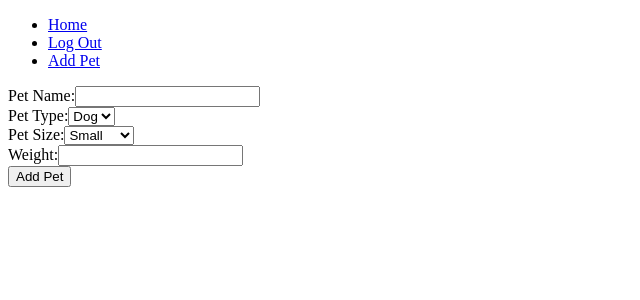
After one commit to Juandtorres23/specializations_capstone, a Flask app: page /add_pet in a window 1280 px wide. The commit adds this page. Shown: the top 300 px of the page, without its empty margins (0-640 px from the left). Run offline with Flask 2, Linux system fonts and the light colour scheme; the visitor is signed in with stand-in values (Sample User, id 1).

Commit message:
Added add pet view and functioning form

```diff
--- a/app.py
+++ b/app.py
@@ -1,7 +1,7 @@
 from myproject import app, db, connect_to_db
 from flask import render_template, redirect, request, url_for, flash, abort
-from flask_login import login_user, login_required, logout_user
-from myproject.model import User
+from flask_login import login_user, login_required, logout_user, current_user
+from myproject.model import User, Pet, Service
 from myproject.forms import LoginForm, RegistrationForm, AddPetForm, AddServiceForm
 
 @app.route('/')
@@ -64,6 +64,25 @@ def register():
             flash('Username already in use!')
     return render_template('register.html', form=form)
 
+@app.route('/add_pet', methods = ['GET', 'POST'])
+@login_required
+def add_pet():
+    form = AddPetForm()
+
+    if form.validate_on_submit():
+        pet = Pet(name=form.name.data,
+                    pet_type=form.pet_type.data,
+                    size=form.size.data,
+                    weight=form.weight.data,
+                    user_id=current_user.id)
+
+        db.session.add(pet)
+        db.session.commit()
+        flash('Pet added!')
+        return redirect(url_for('add_pet'))
+
+    return render_template('add_pet.html', form=form)
+
 
 if __name__ == '__main__':
     connect_to_db(app)
--- a/myproject/__init__.py
+++ b/myproject/__init__.py
@@ -17,8 +17,6 @@ def connect_to_db(flask_app):
     flask_app.config['SQLALCHEMY_TRACK_MODIFICATIONS'] = False
     db.app = flask_app
     db.init_app(flask_app)
-    db.drop_all()
-    db.create_all()
 
 login_manager.init_app(app)
 login_manager.login_view = 'login'
--- a/myproject/forms.py
+++ b/myproject/forms.py
@@ -7,7 +7,7 @@
 
 
 class AddPetForm(FlaskForm):
-    pet_name = StringField('Pet Name:', validators = [DataRequired()])
+    name = StringField('Pet Name:', validators = [DataRequired()])
     pet_type = SelectField('Pet Type:',
                             choices=[('dog', 'Dog'), ('cat', 'Cat')],
                             validators=[DataRequired()])
--- a/myproject/model.py
+++ b/myproject/model.py
@@ -14,7 +14,7 @@ class User(db.Model, UserMixin):
     email = db.Column(db.String(64), unique = True, index = True, nullable = False)
     username = db.Column(db.String(64), unique = True, nullable = False)
     password_hash = db.Column(db.String(255), nullable = False)
-    phone = db.Column(db.Integer, nullable = False)
+    phone = db.Column(db.String, nullable = False)
 
     pet = db.relationship("Pet", backref = "users", uselist = False)
 
@@ -44,18 +44,19 @@ class Pet(db.Model):
     size = db.Column(db.String(255), nullable = False)
     weight = db.Column(db.Float, nullable = False)
 
-    user_id = db.Column(db.Integer, db.ForeignKey('users.id'), nullable = True)
+    user_id = db.Column(db.Integer, db.ForeignKey('users.id'), nullable = False)
 
     service = db.relationship("Service", backref = "pet", lazy = 'dynamic')
 
     def get_services(self):
         return Service.query.filter_by(pet_id=self.id).all()
 
-    def __init__(self, name, pet_type, size, weight):
+    def __init__(self, name, pet_type, size, weight, user_id):
         self.name = name
         self.pet_type = pet_type
         self.size = size
         self.weight = weight
+        self.user_id = user_id
 
     def __repr__(self):
         return f"{self.name} a {self.pet_type} was added!"
--- /dev/null
+++ b/myproject/templates/add_pet.html
@@ -0,0 +1,12 @@
+{% extends  "base.html" %}
+{% block content %}
+    <form method="post">
+        {{form.hidden_tag()}}
+        {{form.name.label}}{{form.name()}}<br>
+        {{form.pet_type.label}}{{form.pet_type()}}<br>
+        {{form.size.label}}{{form.size()}}<br>
+        {{form.weight.label}}{{form.weight()}}<br>
+        {{form.submit()}}
+    </form>
+
+{% endblock %}
--- a/myproject/templates/base.html
+++ b/myproject/templates/base.html
@@ -14,6 +14,8 @@
         {% if current_user.is_authenticated %}
 
         <li><a href="{{url_for('logout')}}"> Log Out </a></li>
+        <li><a href="{{url_for('add_pet')}}"> Add Pet </a></li>
+
 
         {% else %}
 
@@ -22,10 +24,14 @@
 
         {% endif %}
     </ul>
+    <div class="container">
+        {% for message in get_flashed_messages() %}
+        <p class="alert alert-warning">{{ message }}</p>
+        {% endfor %}
+        {% block content %}
 
-    {% block content %}
-
-    {% endblock %}
+        {% endblock %}
+    </div>
 
 </body>
 </html>
--- a/myproject/templates/register.html
+++ b/myproject/templates/register.html
@@ -2,11 +2,11 @@
 {% block content %}
     <form method="post">
         {{form.hidden_tag()}}
-        {{form.email.label}}{{form.email}}<br>
+        {{form.email.label}}{{form.email()}}<br>
         {{form.username.label}}{{form.username()}}<br>
         {{form.phone.label}}{{form.phone()}}<br>
         {{form.password.label}}{{form.password()}}<br>
-        {{form.pass_confirm.label}}{{form.pass_confirm}}<br>
+        {{form.pass_confirm.label}}{{form.pass_confirm()}}<br>
         {{form.submit()}}
     </form>
 
```
